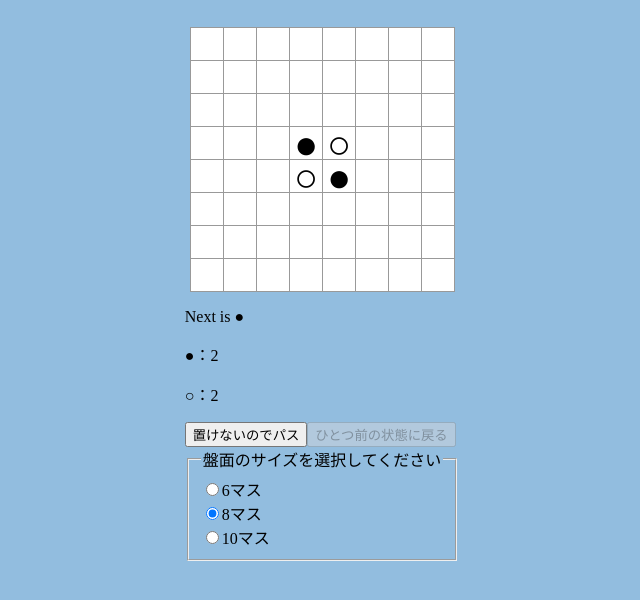
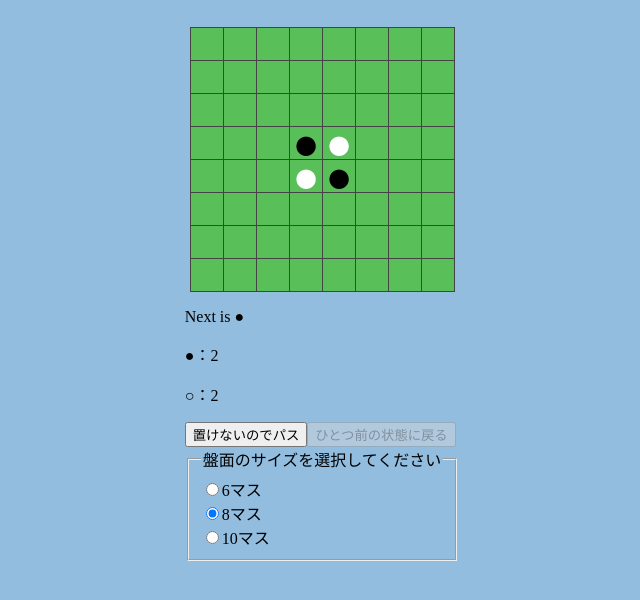
Before and after one commit to haru960197/React.ts-Othello, a React (Create React App) app: page / in a window 1280 px wide. Shown: the top 600 px of the page, without its empty margins (318-958 px from the left). Built offline with nearby package versions, Linux system fonts and the light colour scheme.

Commit message:
[update] 盤面の背景を緑に変更

```diff
--- a/src/components/Square.tsx
+++ b/src/components/Square.tsx
@@ -6,9 +6,10 @@ type SquareProps = {
 }
 
 export default function Square(props: SquareProps) {
+    const color = props.value === '○' ? "white" : "black"
     return (
-        <button className="square" onClick={props.onClick}>
-            {props.value}
+        <button className={color + "-square"} onClick={props.onClick}>
+            {props.value !== null ? '●' : null}
         </button>
     );
 }
--- a/src/theme/index.css
+++ b/src/theme/index.css
@@ -13,11 +13,27 @@ body {
   justify-content: center;
 }
 
-.square {
-  background: #fff;
-  border: 1px solid #999;
+.black-square {
+  background: rgb(89, 192, 89);
+  border: 1px solid rgb(68, 68, 68);
   float: left;
-  font-size: 40px;
+  font-size: 45px;
+  font-weight: bold;
+  line-height: 34px;
+  height: 34px;
+  width: 34px;
+  margin-right: -1px;
+  margin-top: -1px;
+  padding: 0;
+  text-align: center;
+}
+
+.white-square {
+  background: rgb(89, 192, 89);
+  border: 1px solid rgb(68, 68, 68);
+  color: white;
+  float: left;
+  font-size: 45px;
   font-weight: bold;
   line-height: 34px;
   height: 34px;
```
